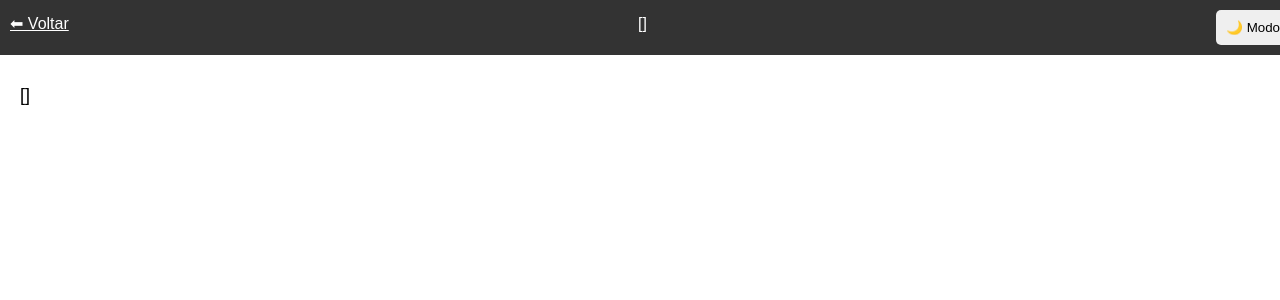
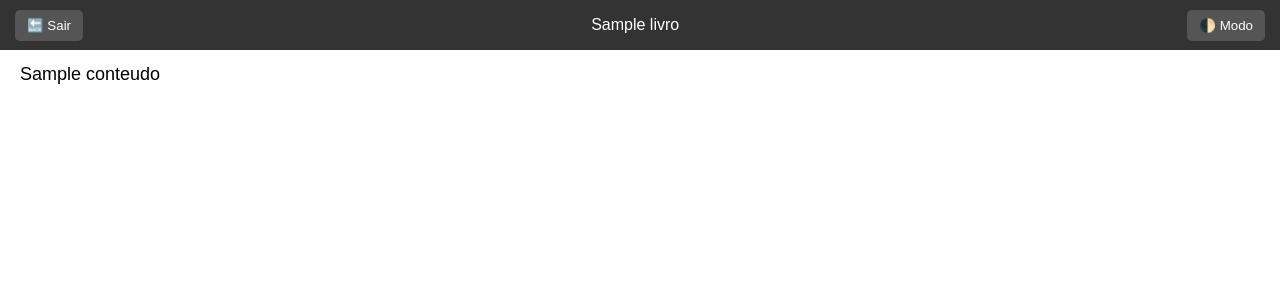
Before and after one commit to kidbradoki/Livros-, a Flask app: template templates/index.html in a window 1280 px wide. Shown: the top 300 px of the page. Run offline with Flask 3, Linux system fonts and the light colour scheme; the template is opened without the code that fills it: most values are stand-ins (such as "Sample title", 1, 10 or a date in 2020).

Commit message:
Update index.html

```diff
--- a/templates/index.html
+++ b/templates/index.html
@@ -2,52 +2,54 @@
 <html lang="pt-br">
 <head>
     <meta charset="UTF-8">
-    <meta name="viewport" content="width=device-width, initial-scale=1.0, user-scalable=no">
-    <title>{{ livro[0] }}</title>
+    <meta name="viewport" content="width=device-width, initial-scale=1.0, maximum-scale=1.0, user-scalable=no">
+    <title>Leitor Pro</title>
     <style>
-        body { font-family: sans-serif; transition: 0.3s; margin: 0; padding: 20px; line-height: 1.7; }
-        body.dark { background: #1a1a1a; color: #e0e0e0; }
-        #controles { position: fixed; top: 0; left: 0; width: 100%; background: #333; color: white; padding: 10px; display: flex; justify-content: space-between; z-index: 100; }
-        .conteudo { margin-top: 60px; white-space: pre-wrap; font-size: 18px; }
-        button { padding: 10px; border-radius: 5px; border: none; cursor: pointer; }
+        body { font-family: sans-serif; line-height: 1.6; transition: 0.3s; margin: 0; padding: 20px; padding-top: 60px; }
+        body.dark { background: #121212; color: #e0e0e0; }
+        .toolbar { position: fixed; top: 0; left: 0; right: 0; height: 50px; background: #333; color: white; display: flex; align-items: center; justify-content: space-between; padding: 0 15px; z-index: 100; }
+        #conteudo { white-space: pre-wrap; font-size: 18px; }
+        .btn { background: #555; color: white; border: none; padding: 8px 12px; border-radius: 5px; }
     </style>
 </head>
-<body id="body">
-    <div id="controles">
-        <a href="/" style="color:white">⬅ Voltar</a>
-        <span>{{ livro[0] }}</span>
-        <button onclick="toggleDark()">🌙 Modo</button>
+<body class="{{ 'dark' if progresso and progresso['dark_mode'] == 1 else '' }}">
+    <div class="toolbar">
+        <button class="btn" onclick="location.href='/'">🔙 Sair</button>
+        <span id="titulo">{{ livro['titulo'] }}</span>
+        <button class="btn" onclick="toggleDark()">🌓 Modo</button>
     </div>
 
-    <div class="conteudo" id="texto">{{ livro[1] }}</div>
+    <div id="conteudo">{{ livro['conteudo'] }}</div>
 
     <script>
-        const livroId = {{ id }};
-        const posInicial = {{ pos }};
+        const idLivro = {{ livro['id'] }};
+        let isDark = {{ 1 if progresso and progresso['dark_mode'] == 1 else 0 }};
 
-        // Recupera posição ao carregar
+        // Brigador de página: Volta para onde parou
         window.onload = () => {
-            window.scrollTo(0, posInicial);
-            if(localStorage.getItem('dark') === 'true') toggleDark();
-        };
-
-        // Salva posição ao rolar (Debounce de 1s para economizar servidor)
-        let timer;
-        window.onscroll = () => {
-            localStorage.setItem('pos_' + livroId, window.scrollY);
-            clearTimeout(timer);
-            timer = setTimeout(() => {
-                fetch('/salvar', {
-                    method: 'POST',
-                    headers: {'Content-Type': 'application/json'},
-                    body: JSON.stringify({id: livroId, pos: window.scrollY})
-                });
-            }, 1000);
+            const ultimaPos = {{ progresso['posicao'] if progresso else 0 }};
+            window.scrollTo(0, ultimaPos);
         };
 
         function toggleDark() {
-            const isDark = document.body.classList.toggle('dark');
-            localStorage.setItem('dark', isDark);
+            document.body.classList.toggle('dark');
+            isDark = document.body.classList.contains('dark') ? 1 : 0;
+            salvar();
+        }
+
+        // Salva automaticamente ao rolar
+        let timeout;
+        window.onscroll = () => {
+            clearTimeout(timeout);
+            timeout = setTimeout(salvar, 1000);
+        };
+
+        function salvar() {
+            fetch('/salvar_progresso', {
+                method: 'POST',
+                headers: {'Content-Type': 'application/json'},
+                body: JSON.stringify({id: idLivro, pos: window.scrollY, dark: isDark})
+            });
         }
     </script>
 </body>
```
